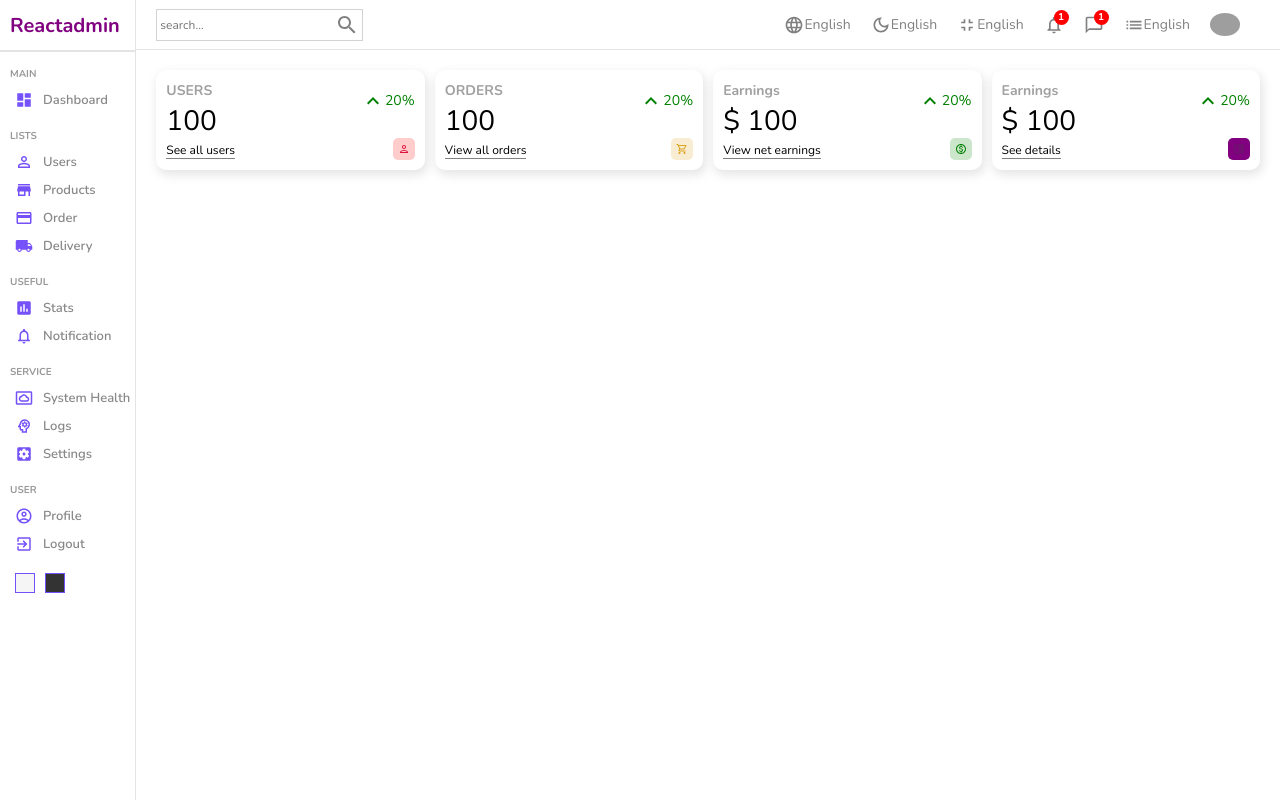
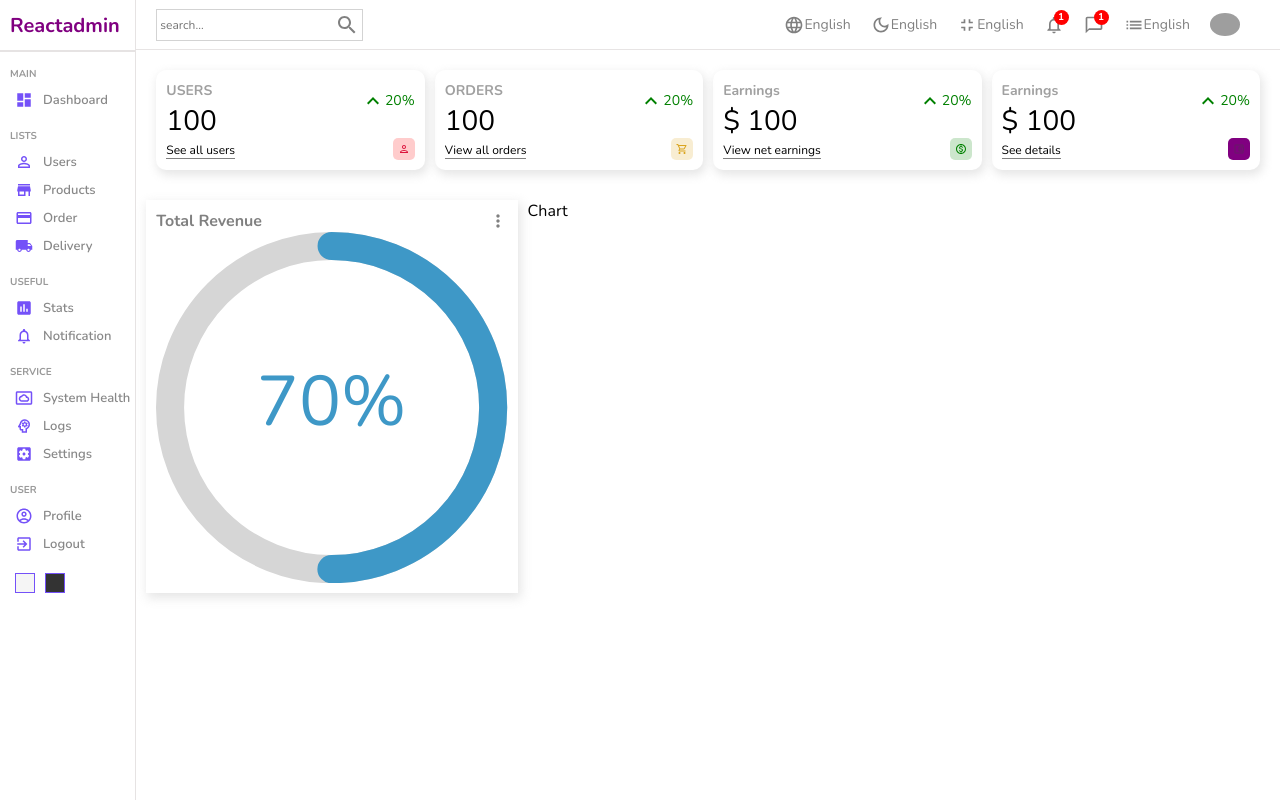
Before and after one commit to eligifty-coder/react_static_dashboard, a React (Create React App) app: page / in a window 1280 px wide. Built offline with nearby package versions, Linux system fonts and the light colour scheme; grey boxes are pictures that could not be loaded.

Commit message:
progressbar in the works

```diff
--- a/package.json
+++ b/package.json
@@ -11,6 +11,7 @@
     "@testing-library/react": "^13.2.0",
     "@testing-library/user-event": "^13.5.0",
     "react": "^18.1.0",
+    "react-circular-progressbar": "^2.0.4",
     "react-dom": "^18.1.0",
     "react-router-dom": "^6.3.0",
     "react-scripts": "5.0.1",
--- /dev/null
+++ b/src/components/chart/Chart.jsx
@@ -0,0 +1,9 @@
+import './Chart.scss'
+
+const Chart = () => {
+   return (
+      <div className='chart' >Chart</div>
+   )
+}
+
+export default Chart
--- /dev/null
+++ b/src/components/chart/Chart.scss
@@ -0,0 +1 @@
+.chart{}
--- /dev/null
+++ b/src/components/featured/Featured.jsx
@@ -0,0 +1,24 @@
+import React from 'react'
+import './Featured.scss'
+import MoreVertIcon from "@mui/icons-material/MoreVert";
+import { CircularProgressbar } from 'react-circular-progressbar';
+import "react-circular-progressbar/dist/styles.css";
+const Featured = () => {
+
+   return (
+
+      <div className='featured'>
+         <div className="top">
+            <h1 className="title">Total Revenue</h1>
+            <MoreVertIcon fontSize='small' />
+         </div>
+         <div className="bottom">
+            <div className="featuredChart">
+               <CircularProgressbar value={50} text={'70%'} />
+            </div>
+         </div>
+      </div>
+   )
+}
+
+export default Featured
--- /dev/null
+++ b/src/components/featured/Featured.scss
@@ -0,0 +1,16 @@
+.featured{
+   box-shadow: 2px 4px 10px 1px rgba(201,201,201, 0.47);
+   padding: 10px;
+   .top{
+      display: grid;
+      grid-template-columns:  1fr auto;
+      align-items: center;
+      color: gray;
+      .title{
+         font-size: 16px;
+         font-weight: bold;
+      }
+   }
+
+
+}
--- a/src/pages/home/Home.jsx
+++ b/src/pages/home/Home.jsx
@@ -4,6 +4,8 @@
 import Sidebar from '../../components/sidebar/Sidebar'
 import Navbar from '../../components/navbar/Navbar'
 import Widget from '../../components/widget/Widget'
+import Featured from '../../components/featured/Featured'
+import Chart from '../../components/chart/Chart'
 const Home = () => {
    return (
       <div className='home' >
@@ -16,7 +18,10 @@
                <Widget type='earnngs' />
                <Widget type='balance' />
             </div>
-            <div className="charts"></div>
+            <div className="charts">
+               <Featured/>
+               <Chart/>
+            </div>
          </div>
          <Outlet/>
       </div>
--- a/src/pages/home/Home.scss
+++ b/src/pages/home/Home.scss
@@ -4,10 +4,16 @@
 
    .homeContainer{
       // background-color: lightblue;
-      .widgets{
+      .widgets, .charts{
          display: flex;
          padding: 20px;
          gap: 10px;
       }
+      .charts{
+         padding: 5px 20px;
+         display: grid;
+         grid-template-columns: 2fr 4fr;
+         padding: 10px;
+      }
    }
 }
```
Also changed, not shown: 1 other file (tests, documents, lock files or other folders).
